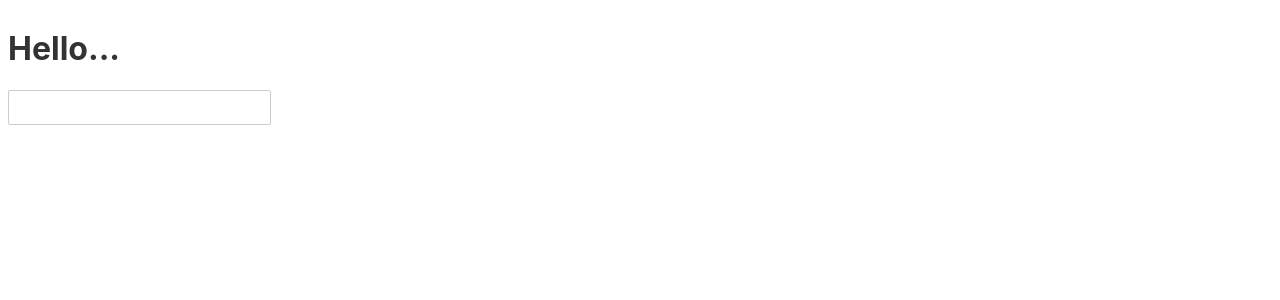
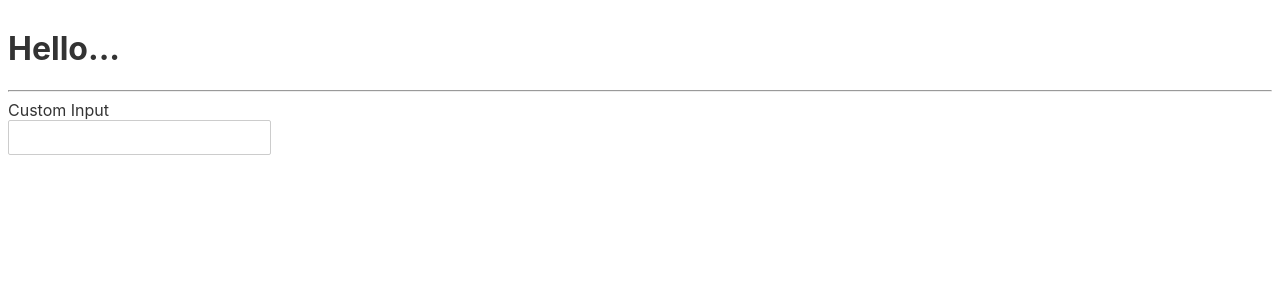
Before and after one commit to smarigowda/my-svelte-project, a Svelte app: page / in a window 1280 px wide. Shown: the top 300 px of the page. Built offline with nearby package versions, Linux system fonts and the light colour scheme.

Commit message:
SUC-24 binding to CustomInput

```diff
--- a/src/App.svelte
+++ b/src/App.svelte
@@ -1,19 +1,21 @@
 <script>
-  let value = '';
-  $: console.log('value = ', value);
+  import CustomInput from "./CustomInput.svelte";
+  let value = "";
+  $: console.log("value = ", value);
 </script>
 
 <style lang="scss">
-.container {
-  & > input {
-    outline: none;
+  .container {
+    & > input {
+      outline: none;
+    }
   }
-}
-
-
 </style>
 
 <div class="container">
   <h1>Hello...</h1>
-  <input type="text" bind:value />
+  <!-- <input type="text" bind:value /> -->
+  <hr />
+  <label for="custominput">Custom Input</label>
+  <CustomInput bind:value/>
 </div>
--- /dev/null
+++ b/src/CustomInput.svelte
@@ -0,0 +1,5 @@
+<script>
+export let value;
+</script>
+
+<input type="text" bind:value>
```
